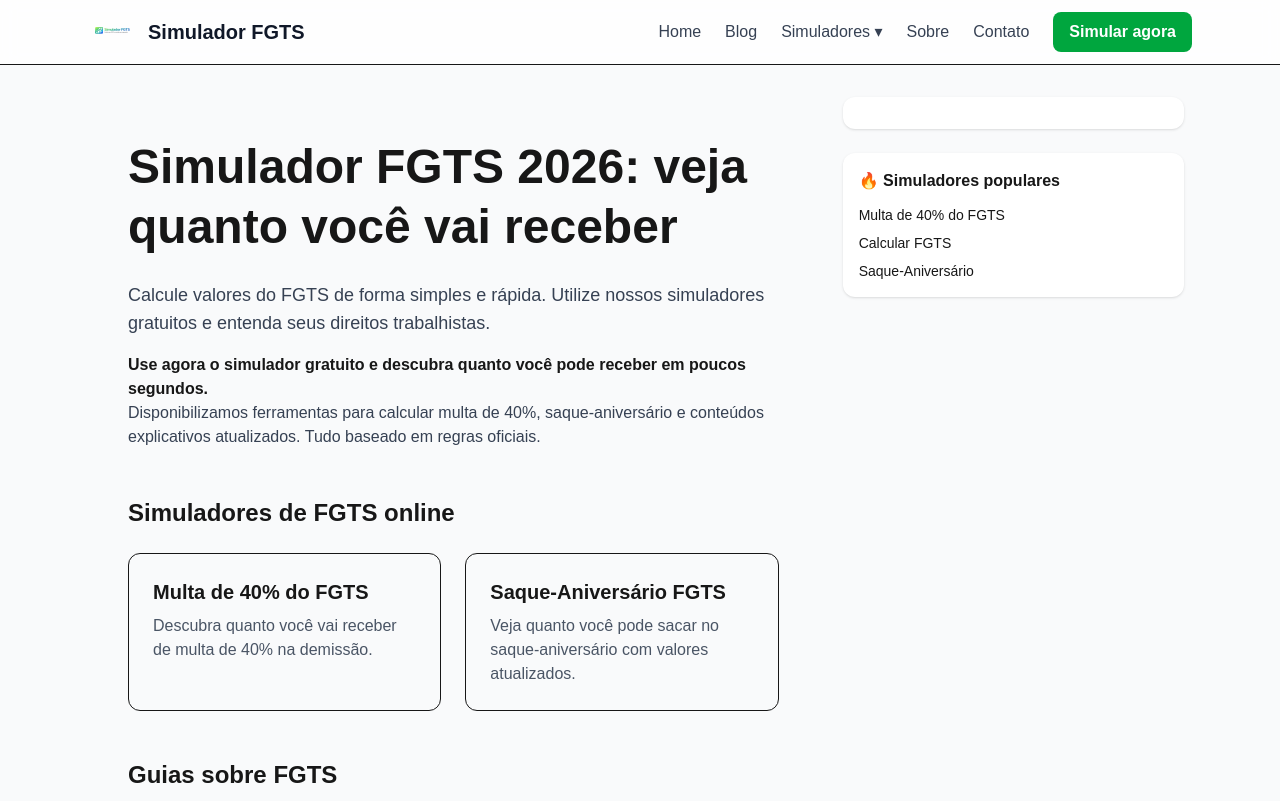
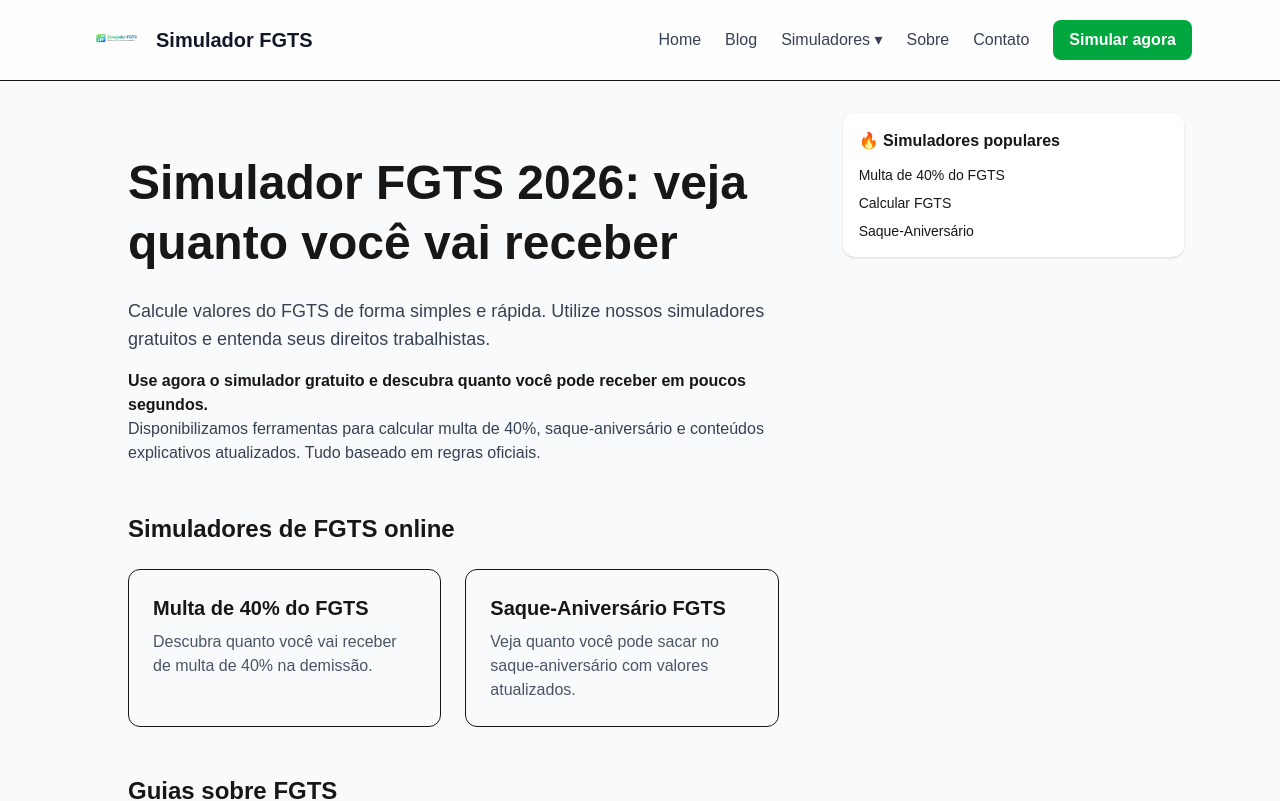
Before and after one commit to gustavo-fonseca-valle/simulador-fgts, a Next.js app: page / in a window 1280 px wide. Shown: the top 801 px of the page. Built offline with nearby package versions, Linux system fonts and the light colour scheme.

Commit message:
melhorias para SEO

```diff
--- a/app/layout.tsx
+++ b/app/layout.tsx
@@ -90,11 +90,6 @@ export default function RootLayout({ children }: { children: ReactNode }) {
             {/* 🔥 SIDEBAR (OURO PRO ADSENSE) */}
             <aside className="hidden lg:block space-y-6">
 
-              {/* Anúncio */}
-              <div className="bg-white p-4 rounded-xl shadow-sm">
-                {/* <AdsenseBlock /> */}
-              </div>
-
               {/* Links internos (SEO + retenção) */}
               <div className="bg-white p-4 rounded-xl shadow-sm">
                 <h3 className="font-semibold mb-3">
--- a/components/Header.tsx
+++ b/components/Header.tsx
@@ -18,7 +18,8 @@ export default function Header() {
           alt="Simulador FGTS"
           width={48}
           height={48}
-            className="object-contain"
+          className="w-14 h-14 object-contain"
+          priority
         />
         <span className="font-bold text-xl text-gray-900">
           Simulador FGTS
```
Lines whose indentation alone changed are shown as unchanged.
